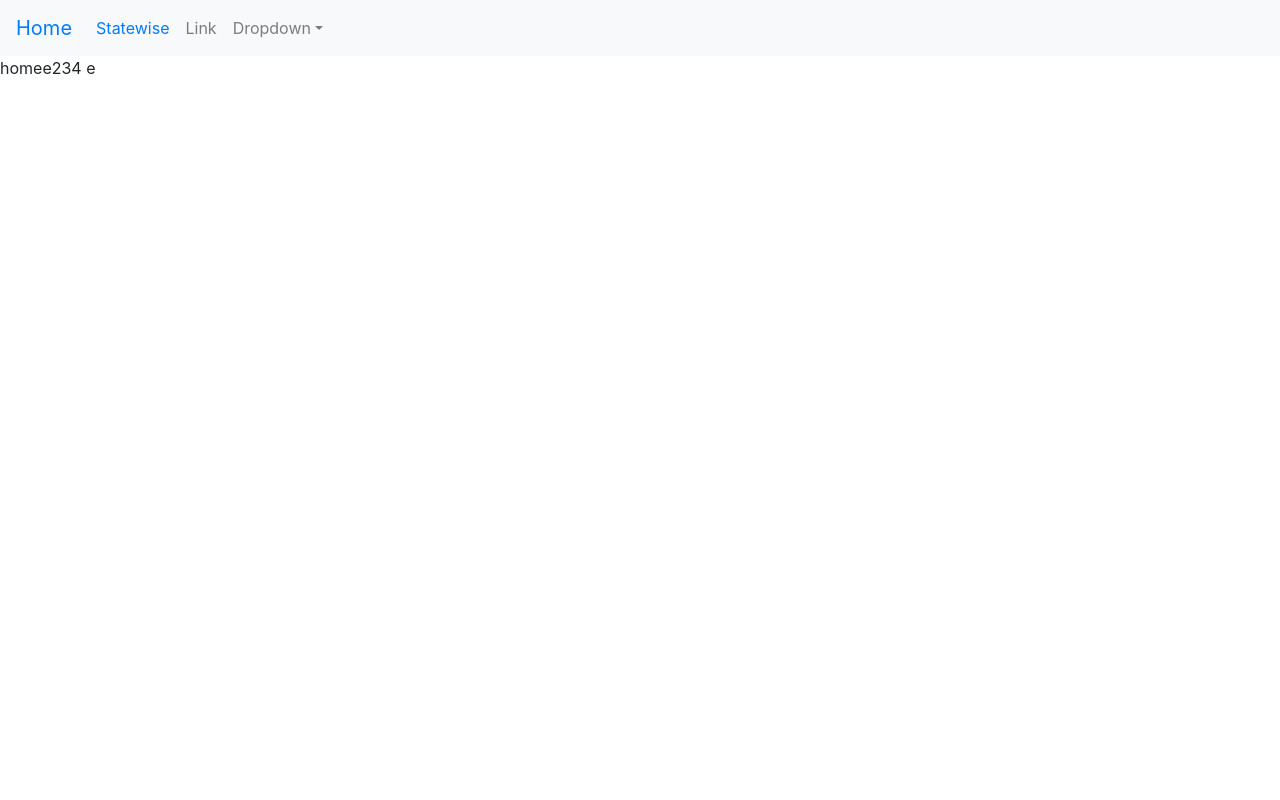
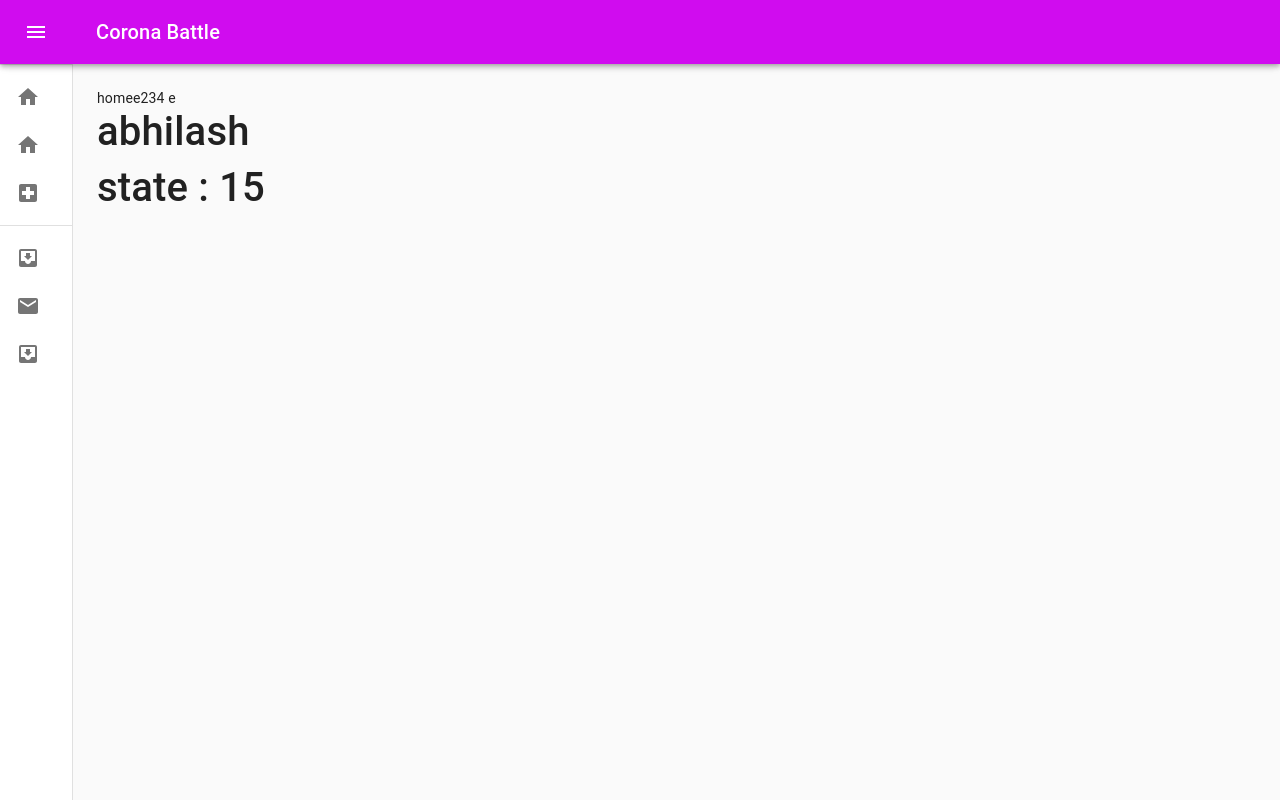
Before and after one commit to abhichacko/Corona-Live-App, a React (Create React App) app: page / in a window 1280 px wide. Built offline with nearby package versions, Linux system fonts and the light colour scheme.

Commit message:
removed top bar-added side bar|created intial layout without bugs

```diff
--- a/package.json
+++ b/package.json
@@ -3,10 +3,13 @@
   "version": "0.1.0",
   "private": true,
   "dependencies": {
+    "@material-ui/core": "^4.12.3",
+    "@material-ui/icons": "^4.11.2",
     "@testing-library/jest-dom": "^5.14.1",
     "@testing-library/react": "^11.2.7",
     "@testing-library/user-event": "^12.8.3",
     "bootstrap": "^4.6.0",
+    "node-sass": "^6.0.1",
     "react": "^17.0.2",
     "react-bootstrap": "^1.6.1",
     "react-dom": "^17.0.2",
--- a/src/App.js
+++ b/src/App.js
@@ -1,10 +1,16 @@
 import "./App.css";
 import TopNavBar from "./components/TopNavBar/TopNavBar";
+import Sidebar from "./components/Sidebar/Sidebar";
+import { ThemeProvider } from "styled-components";
+import { theme } from "./styles/theme";
 
 function App() {
   return (
     <div>
-      <TopNavBar></TopNavBar>
+      <ThemeProvider theme={theme}>
+        {/* <TopNavBar /> */}
+        <Sidebar />
+      </ThemeProvider>
     </div>
   );
 }
--- a/src/components/Home/Home.js
+++ b/src/components/Home/Home.js
@@ -1,9 +1,19 @@
 import React, { Component } from "react";
 
 class Home extends Component {
-  state = {};
+  state = {
+    name: "state",
+    age: 15,
+  };
   render() {
-    return <div>homee234 e{/* <TopNavBar /> */}</div>;
+    return (
+      <div>
+        homee234 e<h1>{this.props.name}</h1>
+        <h1>
+          {this.state.name} : {this.state.age}
+        </h1>
+      </div>
+    );
   }
 }
 
--- /dev/null
+++ b/src/components/Home/index.js
@@ -0,0 +1,3 @@
+import Home from "./Home";
+
+export default Home;
--- /dev/null
+++ b/src/components/Sidebar/Sidebar.js
@@ -0,0 +1,217 @@
+import React, { useState } from "react";
+import clsx from "clsx";
+import { makeStyles, useTheme } from "@material-ui/core/styles";
+import Drawer from "@material-ui/core/Drawer";
+
+import Toolbar from "@material-ui/core/Toolbar";
+import List from "@material-ui/core/List";
+import CssBaseline from "@material-ui/core/CssBaseline";
+import Typography from "@material-ui/core/Typography";
+import Divider from "@material-ui/core/Divider";
+import IconButton from "@material-ui/core/IconButton";
+import HomeIcon from "@material-ui/icons/Home";
+import MenuIcon from "@material-ui/icons/Menu";
+import LocalHospitalIcon from "@material-ui/icons/LocalHospital";
+import ChevronLeftIcon from "@material-ui/icons/ChevronLeft";
+import ChevronRightIcon from "@material-ui/icons/ChevronRight";
+
+import ListItemText from "@material-ui/core/ListItemText";
+import InboxIcon from "@material-ui/icons/MoveToInbox";
+import MailIcon from "@material-ui/icons/Mail";
+import { BrowserRouter as Router, Switch, Route } from "react-router-dom";
+import {
+  Linkwrapper,
+  AppBarWrapper,
+  ListItemWrapper,
+  ListItemIconWrapper,
+  IconButtonWrapper,
+} from "./Sidebar.styled";
+import Home from "../Home";
+import State from "../State";
+import Vaccine from "../Vaccine/Vaccine";
+
+const drawerWidth = 240;
+
+const useStyles = makeStyles((theme) => ({
+  root: {
+    display: "flex",
+  },
+  appBar: {
+    zIndex: theme.zIndex.drawer + 1,
+    transition: theme.transitions.create(["width", "margin"], {
+      easing: theme.transitions.easing.sharp,
+      duration: theme.transitions.duration.leavingScreen,
+    }),
+  },
+  appBarShift: {
+    marginLeft: drawerWidth,
+    width: `calc(100% - ${drawerWidth}px)`,
+    transition: theme.transitions.create(["width", "margin"], {
+      easing: theme.transitions.easing.sharp,
+      duration: theme.transitions.duration.enteringScreen,
+    }),
+  },
+  menuButton: {
+    marginRight: 36,
+  },
+  hide: {
+    display: "none",
+  },
+  drawer: {
+    width: drawerWidth,
+    flexShrink: 0,
+    whiteSpace: "nowrap",
+  },
+  drawerOpen: {
+    width: drawerWidth,
+    transition: theme.transitions.create("width", {
+      easing: theme.transitions.easing.sharp,
+      duration: theme.transitions.duration.enteringScreen,
+    }),
+  },
+  drawerClose: {
+    transition: theme.transitions.create("width", {
+      easing: theme.transitions.easing.sharp,
+      duration: theme.transitions.duration.leavingScreen,
+    }),
+    overflowX: "hidden",
+    width: theme.spacing(7) + 1,
+    [theme.breakpoints.up("sm")]: {
+      width: theme.spacing(9) + 1,
+    },
+  },
+  toolbar: {
+    display: "flex",
+    alignItems: "center",
+    justifyContent: "flex-end",
+    padding: theme.spacing(0, 1),
+    // necessary for content to be below app bar
+    ...theme.mixins.toolbar,
+  },
+  content: {
+    flexGrow: 1,
+    padding: theme.spacing(3),
+  },
+}));
+
+export default function Sidebar() {
+  const classes = useStyles();
+  const theme = useTheme();
+  const [open, setOpen] = useState(false);
+
+  const handleDrawerOpen = () => {
+    setOpen(true);
+  };
+
+  const handleDrawerClose = () => {
+    setOpen(false);
+  };
+
+  return (
+    <Router>
+      <div className={classes.root}>
+        <CssBaseline />
+        <AppBarWrapper
+          position="fixed"
+          className={clsx(classes.appBar, {
+            [classes.appBarShift]: open,
+          })}
+        >
+          <Toolbar>
+            <IconButton
+              color="inherit"
+              aria-label="open drawer"
+              onClick={handleDrawerOpen}
+              edge="start"
+              className={clsx(classes.menuButton, {
+                [classes.hide]: open,
+              })}
+            >
+              <MenuIcon />
+            </IconButton>
+            <Typography variant="h6" noWrap>
+              Corona Battle
+            </Typography>
+          </Toolbar>
+        </AppBarWrapper>
+        <Drawer
+          variant="permanent"
+          className={clsx(classes.drawer, {
+            [classes.drawerOpen]: open,
+            [classes.drawerClose]: !open,
+          })}
+          classes={{
+            paper: clsx({
+              [classes.drawerOpen]: open,
+              [classes.drawerClose]: !open,
+            }),
+          }}
+        >
+          <div className={classes.toolbar}>
+            <IconButtonWrapper onClick={handleDrawerClose}>
+              {theme.direction === "rtl" ? (
+                <ChevronRightIcon />
+              ) : (
+                <ChevronLeftIcon />
+              )}
+            </IconButtonWrapper>
+          </div>
+          <Divider />
+
+          <List>
+            <Linkwrapper to="/">
+              <ListItemWrapper button key="Home">
+                <ListItemIconWrapper>
+                  <HomeIcon />
+                </ListItemIconWrapper>
+                <ListItemText primary="Home" />
+              </ListItemWrapper>
+            </Linkwrapper>
+            <Linkwrapper to="/Statewise">
+              <ListItemWrapper button key="Statewise">
+                <ListItemIconWrapper>
+                  <HomeIcon />
+                </ListItemIconWrapper>
+                <ListItemText primary="Statewise" />
+              </ListItemWrapper>
+            </Linkwrapper>
+            <Linkwrapper to="/Vaccine">
+              <ListItemWrapper button key="Statewise">
+                <ListItemIconWrapper>
+                  <LocalHospitalIcon />
+                </ListItemIconWrapper>
+                <ListItemText primary="Vaccination Status" />
+              </ListItemWrapper>
+            </Linkwrapper>
+          </List>
+          <Divider />
+
+          <List>
+            {["All mail", "Trash", "Spam"].map((text, index) => (
+              <ListItemWrapper button key={text}>
+                <ListItemIconWrapper>
+                  {index % 2 === 0 ? <InboxIcon /> : <MailIcon />}
+                </ListItemIconWrapper>
+                <ListItemText primary={text} />
+              </ListItemWrapper>
+            ))}
+          </List>
+        </Drawer>
+        <main className={classes.content}>
+          <div className={classes.toolbar} />
+          <Switch>
+            <Route exact path="/Statewise">
+              <State />
+            </Route>
+            <Route exact path="/Vaccine">
+              <Vaccine />
+            </Route>
+            <Route exact path="/">
+              <Home name="abhilash" />
+            </Route>
+          </Switch>
+        </main>
+      </div>
+    </Router>
+  );
+}
--- /dev/null
+++ b/src/components/Sidebar/Sidebar.styled.js
@@ -0,0 +1,46 @@
+import styled from "styled-components";
+import { Link } from "react-router-dom";
+import AppBar from "@material-ui/core/AppBar";
+import { theme } from "../../styles/theme";
+import ListItem from "@material-ui/core/ListItem";
+import ListItemIcon from "@material-ui/core/ListItemIcon";
+import IconButton from "@material-ui/core/IconButton";
+
+export const Linkwrapper = styled(Link)`
+  text-decoration: none;
+  color: ${theme.color.grey};
+  &:focus,
+  &:hover,
+  &:visited,
+  &:link,
+  &:active {
+    text-decoration: none;
+  }
+`;
+
+export const AppBarWrapper = styled(AppBar)`
+  background-color: ${theme.color.purple};
+`;
+
+export const ListItemIconWrapper = styled(ListItemIcon)`
+  &:hover {
+    color: ${theme.color.white};
+  }
+`;
+
+export const IconButtonWrapper = styled(IconButton)`
+  &:hover {
+    background-color: ${theme.color.purple};
+    color: ${theme.color.white};
+  }
+`;
+export const ListItemWrapper = styled(ListItem)`
+  /* color: ${theme.color.purple}; */
+  &:hover {
+    color: ${theme.color.white};
+    background-color: ${theme.color.purple};
+    ${ListItemIconWrapper} {
+      color: ${theme.color.white};
+    }
+  }
+`;
--- a/src/components/State/State.js
+++ b/src/components/State/State.js
@@ -1,5 +1,5 @@
-function State(props) {
+const State = (props) => {
   return <div>state</div>;
-}
+};
 
 export default State;
--- a/src/components/TopNavBar/TopNavBar.js
+++ b/src/components/TopNavBar/TopNavBar.js
@@ -1,26 +1,29 @@
 import React, { Component } from "react";
-import { Navbar, NavDropdown, Nav } from "react-bootstrap";
-import { Linkwrapper } from "./TopNavBar.styled";
+import { NavDropdown, Nav } from "react-bootstrap";
+import { Linkwrapper, NavBarWrapper } from "./TopNavBar.styled";
 import { BrowserRouter as Router, Switch, Route } from "react-router-dom";
-import Home from "../Home/Home";
+import Home from "../Home";
 import State from "../State";
+import Vaccine from "../Vaccine/Vaccine";
 
 class TopNavBar extends Component {
   state = {};
   render() {
     return (
       <Router>
-        <Navbar bg="light" expand="lg">
-          <Navbar.Brand>
+        <NavBarWrapper collapseOnSelect expand="lg">
+          <NavBarWrapper.Brand>
             <Linkwrapper to="/">Home</Linkwrapper>
-          </Navbar.Brand>
-          <Navbar.Toggle aria-controls="basic-navbar-nav" />
-          <Navbar.Collapse id="basic-navbar-nav">
+          </NavBarWrapper.Brand>
+          <NavBarWrapper.Toggle aria-controls="basic-navbar-nav" />
+          <NavBarWrapper.Collapse id="basic-navbar-nav">
             <Nav className="mr-auto">
               <Nav.Link>
                 <Linkwrapper to="/Statewise">Statewise</Linkwrapper>{" "}
               </Nav.Link>
-
+              <Nav.Link>
+                <Linkwrapper to="/Vaccine">Vaccine</Linkwrapper>
+              </Nav.Link>
               <Nav.Link href="#link">Link</Nav.Link>
               <NavDropdown title="Dropdown" id="basic-nav-dropdown">
                 <NavDropdown.Item href="#action/3.1">Action</NavDropdown.Item>
@@ -36,15 +39,18 @@
                 </NavDropdown.Item>
               </NavDropdown>
             </Nav>
-          </Navbar.Collapse>
-        </Navbar>
+          </NavBarWrapper.Collapse>
+        </NavBarWrapper>
 
         <Switch>
           <Route exact path="/statewise">
             <State />
           </Route>
+          <Route exact path="/Vaccine">
+            <Vaccine />
+          </Route>
           <Route exact path="/">
-            <Home />
+            <Home name="abhilash" />
           </Route>
         </Switch>
       </Router>
--- /dev/null
+++ b/src/components/TopNavBar/TopNavBar.scss
@@ -0,0 +1,3 @@
+.nav-style {
+  background-color: aqua;
+}
--- a/src/components/TopNavBar/TopNavBar.styled.js
+++ b/src/components/TopNavBar/TopNavBar.styled.js
@@ -1,5 +1,7 @@
 import styled from "styled-components";
 import { Link } from "react-router-dom";
+import { Navbar } from "react-bootstrap";
+import { theme } from "../../styles/theme";
 
 export const Linkwrapper = styled(Link)`
   text-decoration: none;
@@ -11,3 +13,7 @@
     text-decoration: none;
   }
 `;
+
+export const NavBarWrapper = styled(Navbar)`
+  background-color: ${theme.color.purple};
+`;
--- /dev/null
+++ b/src/components/Vaccine/Vaccine.js
@@ -0,0 +1,10 @@
+import React, { useState, useEffect } from "react";
+const Vaccine = (props) => {
+  return (
+    <div>
+      <h1>Vacccine</h1>
+    </div>
+  );
+};
+
+export default Vaccine;
--- /dev/null
+++ b/src/styles/theme.js
@@ -0,0 +1,8 @@
+export const theme = {
+  color: {
+    purple: "#D00CEF",
+    green: "#20E138",
+    white: "white",
+    grey: "grey",
+  },
+};
```
Also changed, not shown: 1 other file (tests, documents, lock files or other folders).
